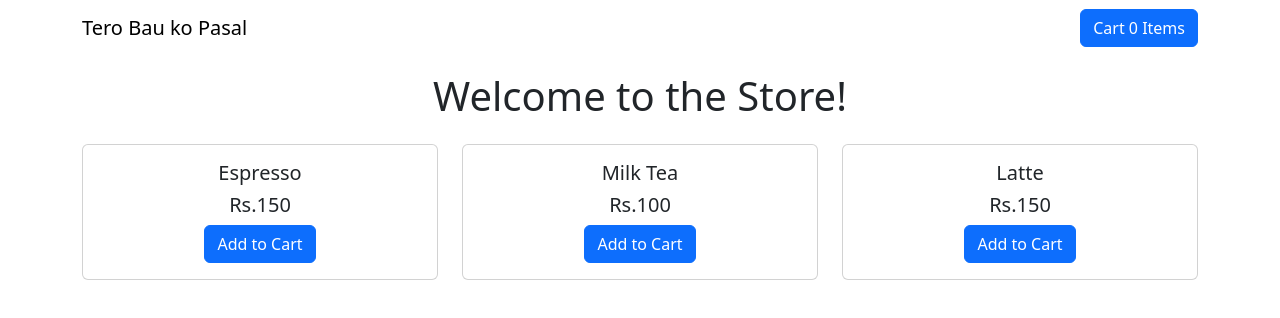
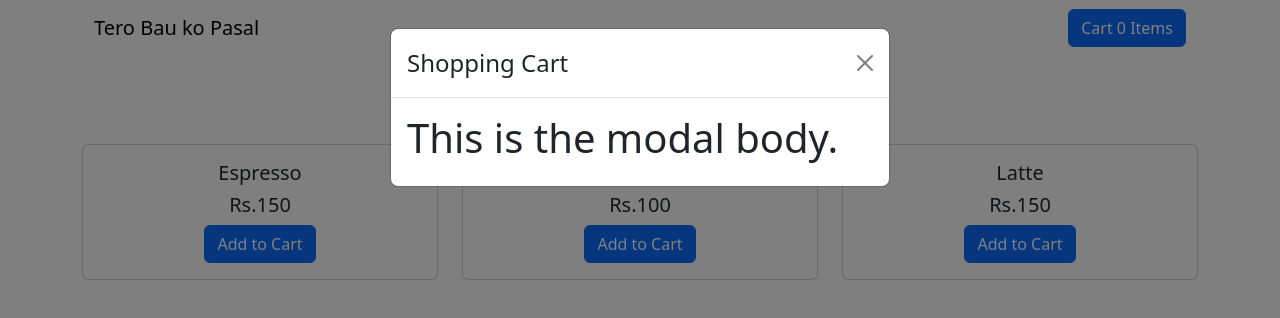
Before and after one commit to iamAkuma/react-shop, a React (Create React App) app: page / in a window 1280 px wide. Both pictures are taken after a click on the button "Cart 0 Items". Shown: the top 318 px of the page. Built offline with nearby package versions, Linux system fonts and the light colour scheme.

Commit message:
Modal added

```diff
--- a/src/components/Navbar.jsx
+++ b/src/components/Navbar.jsx
@@ -1,19 +1,33 @@
 import {Button, Container, Navbar, Modal} from 'react-bootstrap'
-
+import { useState } from 'react'
 
 const NavbarComponent = () => {
+  const [show, setShow] = useState(false);
+  const handleClose = () => setShow(false)
+  const handleShow = () => setShow(true)
   return (
-    <div>
-      <Navbar expand='sm'>
+    <>
+    <Container>
+    <Navbar expand='sm'>
         <Navbar.Brand href= '/'>Tero Bau ko Pasal</Navbar.Brand>
         <Navbar.Toggle/>
         <Navbar.Collapse className='justify-content-end'>
-            <Button>
+            <Button onClick={handleShow}>
                 Cart 0 Items
             </Button>
         </Navbar.Collapse>
       </Navbar>
-    </div>
+      <Modal show={show} onHide={handleClose}>
+        <Modal.Header closeButton>
+          <Modal.Title>Shopping Cart</Modal.Title>
+        </Modal.Header>
+        <Modal.Body>
+          <h1>This is the modal body.</h1>
+        </Modal.Body>
+      </Modal>
+    </Container>
+
+    </>
   )
 }
 
```
